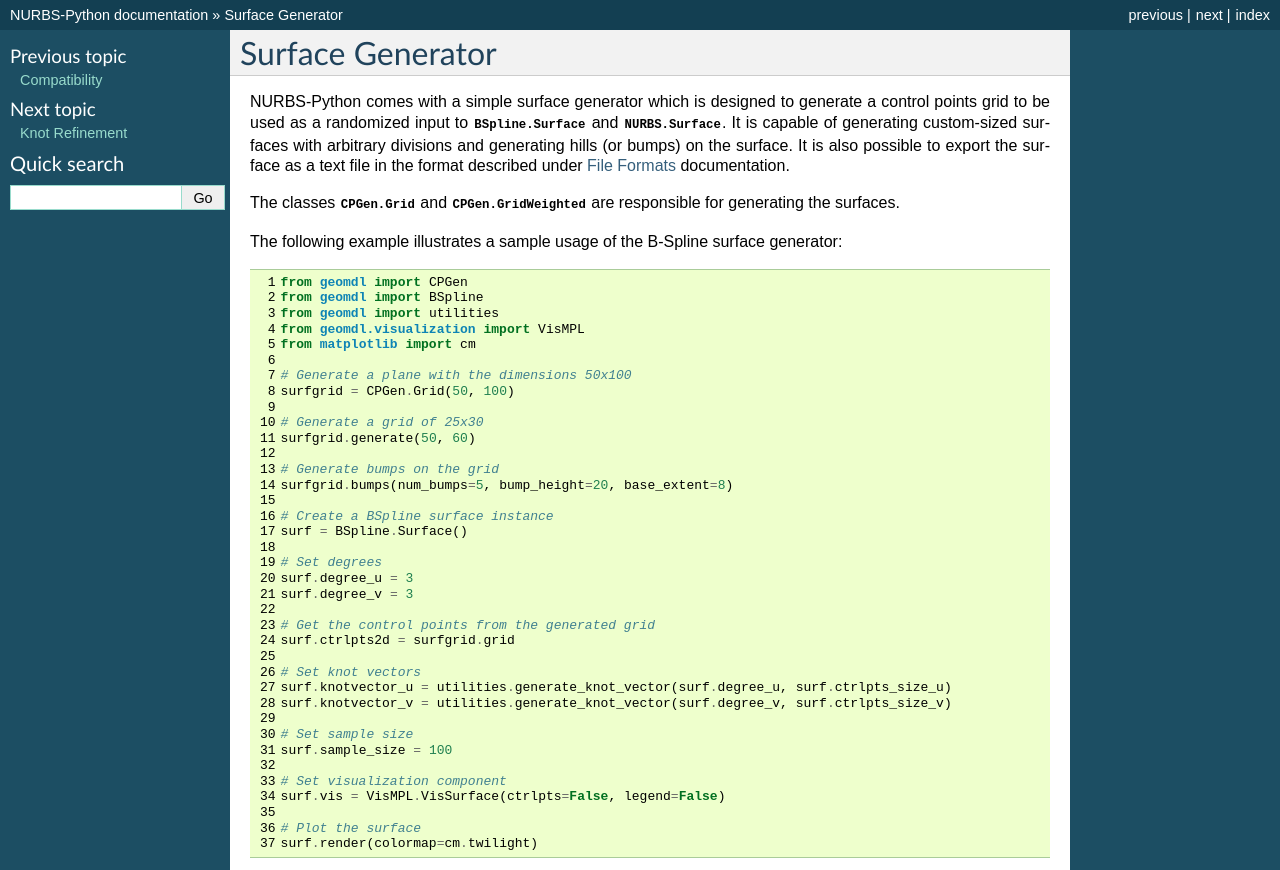
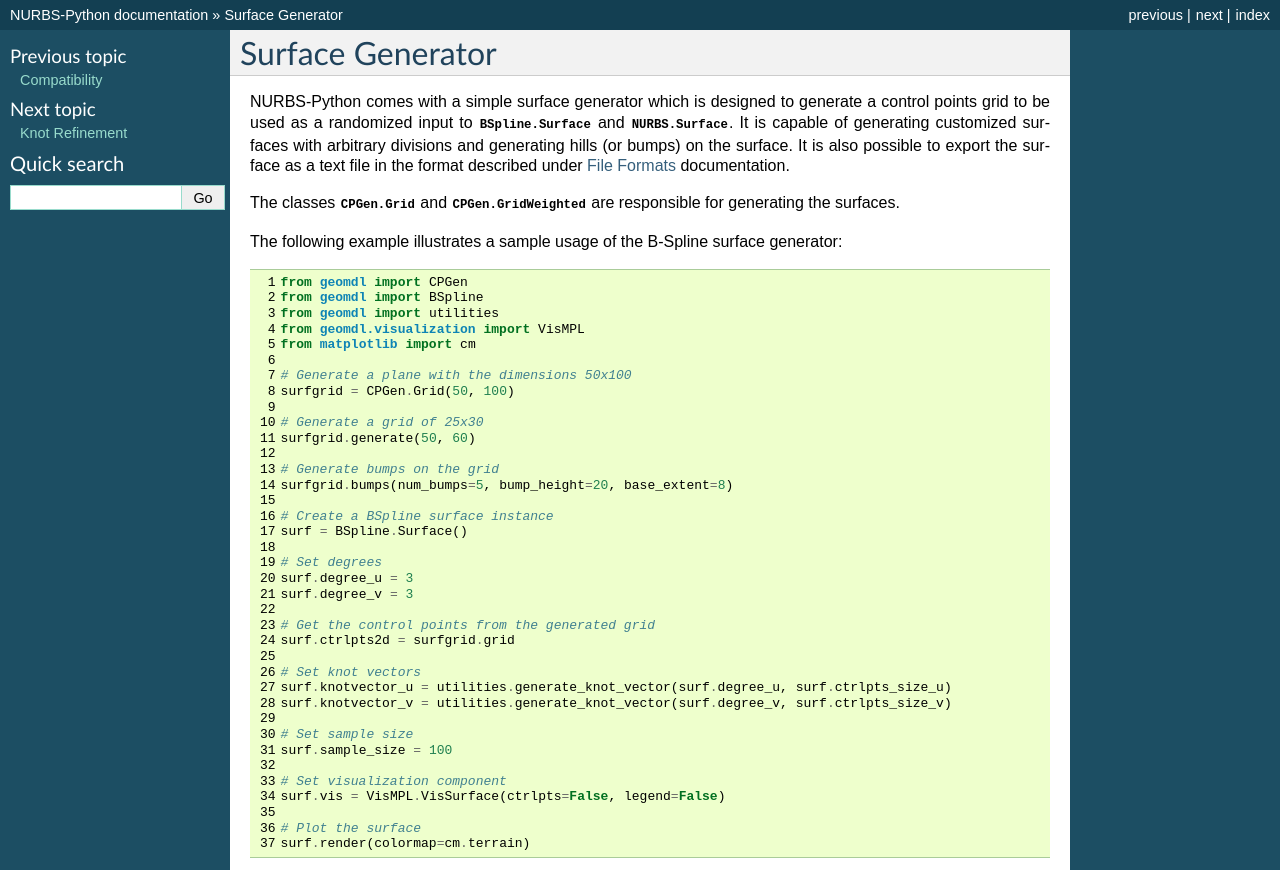
Before and after one commit to orbingol/NURBS-Python, a Sphinx documentation site: the page built from docs/surface_generator.rst, in a window 1280 px wide, cut to the strip 0-870 px from the top of the page. Built offline with Sphinx 7.4.7, drawn with Linux system fonts in a browser that asks for light colours; formulas are drawn with MathJax 3.

Commit message:
Use a different colormap [skip ci]

```diff
--- a/docs/surface_generator.rst
+++ b/docs/surface_generator.rst
@@ -2,11 +2,11 @@ Surface Generator
 ^^^^^^^^^^^^^^^^^
 
 NURBS-Python comes with a simple surface generator which is designed to generate a control points grid to be used as
-a randomized input to :py:class:`.BSpline.Surface` and :py:class:`.NURBS.Surface`. It is capable of generating
-custom-sized surfaces with arbitrary divisions and generating hills (or bumps) on the surface. It is also possible to
+a randomized input to :class:`.BSpline.Surface` and :class:`.NURBS.Surface`. It is capable of generating
+customized surfaces with arbitrary divisions and generating hills (or bumps) on the surface. It is also possible to
 export the surface as a text file in the format described under :doc:`File Formats <file_formats>` documentation.
 
-The classes :py:class:`.CPGen.Grid` and :py:class:`.CPGen.GridWeighted` are responsible for generating the surfaces.
+The classes :class:`.CPGen.Grid` and :class:`.CPGen.GridWeighted` are responsible for generating the surfaces.
 
 The following example illustrates a sample usage of the B-Spline surface generator:
 
@@ -49,7 +49,7 @@ The following example illustrates a sample usage of the B-Spline surface generat
     surf.vis = VisMPL.VisSurface(ctrlpts=False, legend=False)
 
     # Plot the surface
-    surf.render(colormap=cm.twilight)
+    surf.render(colormap=cm.terrain)
 
 .. plot::
 
@@ -89,9 +89,9 @@ The following example illustrates a sample usage of the B-Spline surface generat
     surf.vis = VisMPL.VisSurface(ctrlpts=False, legend=False)
 
     # Plot the surface
-    surf.render(colormap=cm.twilight)
+    surf.render(colormap=cm.terrain)
 
-:py:meth:`.CPGen.Grid.bumps()` method takes the following keyword arguments:
+:meth:`.CPGen.Grid.bumps()` method takes the following keyword arguments:
 
 * ``num_bumps``: Number of hills to be generated
 * ``bump_height``: Defines the peak height of the generated hills
```
